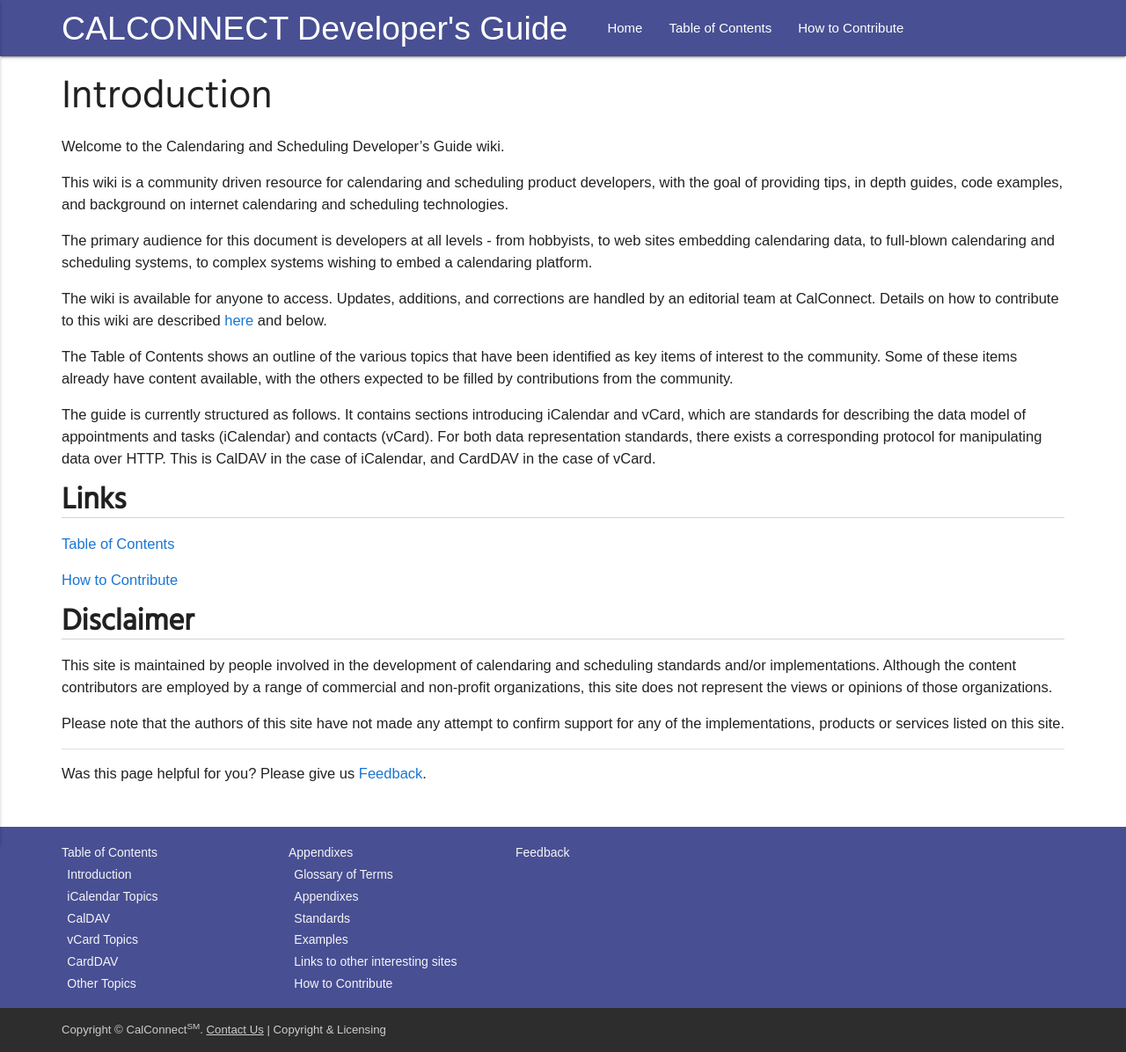
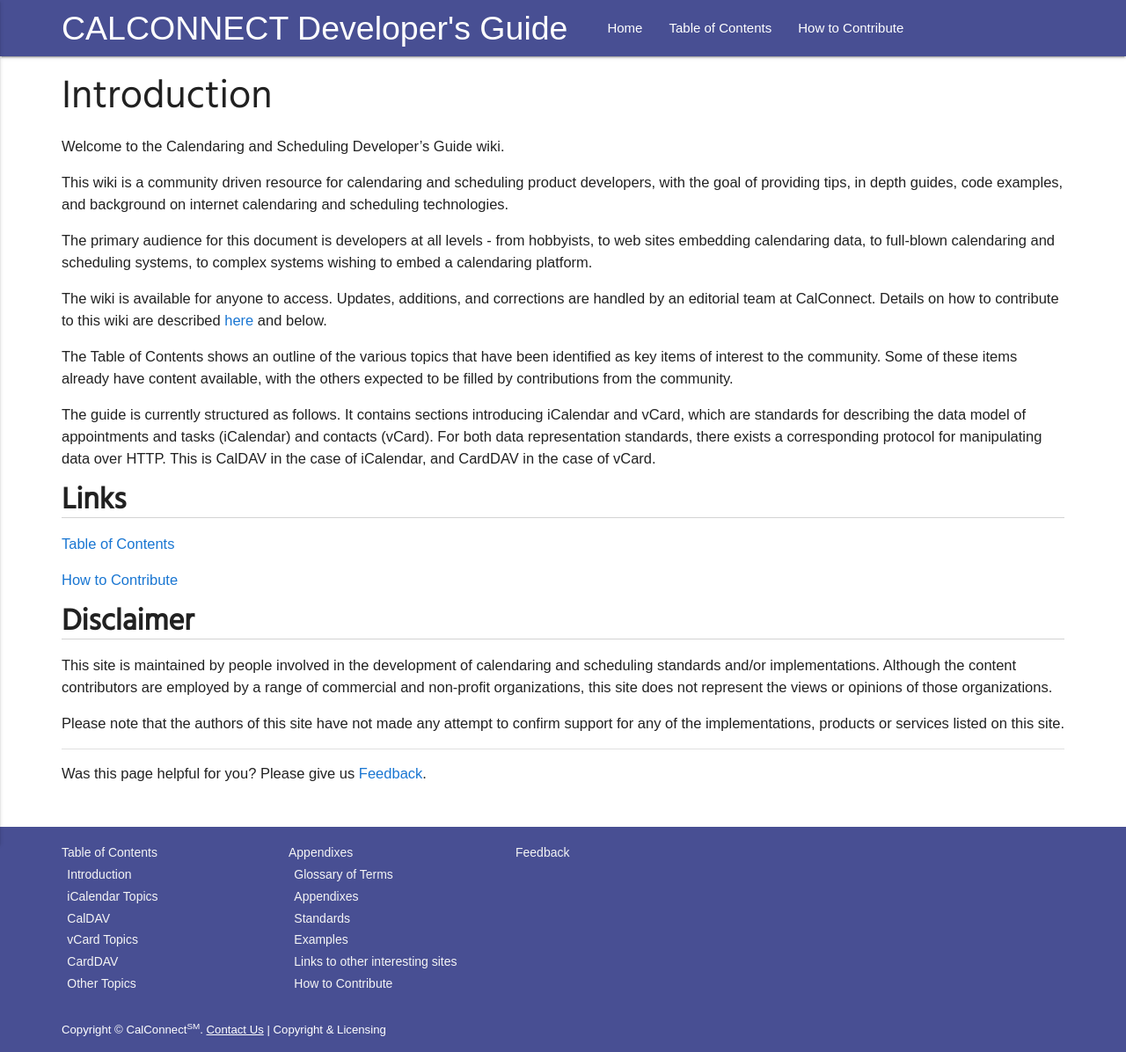
Before and after one commit to CalConnect/DEVGUIDE, a Jekyll site: the page built from _pages/index.md, in a window 1280 px wide. Shown: the whole page at 88% size. Built offline with Jekyll 4.4.1, drawn with Linux system fonts in a browser that asks for light colours; some web fonts are replaced.

Commit message:
change color of copyright footer

```diff
--- a/_sass/materialize/components/_variables.scss
+++ b/_sass/materialize/components/_variables.scss
@@ -313,8 +313,8 @@ $h6-fontsize: 1rem !default;
 
 $footer-font-color: #fff !default;
 $footer-bg-color: $primary-color !default;
-$footer-copyright-font-color: #cccccc !default;
-$footer-copyright-bg-color: #2d2d2d !default;
+$footer-copyright-font-color: #fff !default;
+$footer-copyright-bg-color: $primary-color !default;
 
 
 // 23. Flow Text
```
